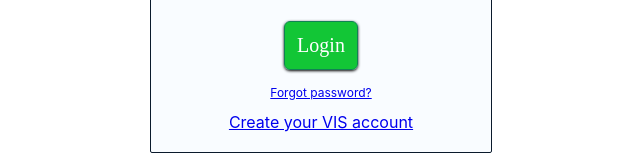
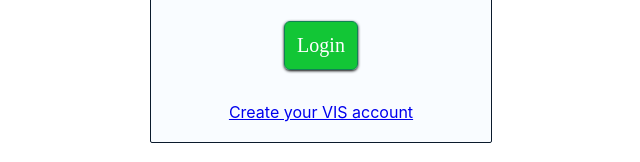
Before and after one commit to salsina/vehicle-insurance-system--frontend, a React (Create React App) app: page /login in a window 1280 px wide. Shown: the part 340-502 px from the top of the page, without its empty margins (319-959 px from the left). Built offline with nearby package versions, Linux system fonts and the light colour scheme.

Commit message:
Refactor codebase (#2)
* Refactor codebase

* Add driver information fields

```diff
--- a/src/App.js
+++ b/src/App.js
@@ -61,7 +61,6 @@ const GetUser = async (state) => {
 
         const data = await response.json();
         return_obj = data;
-        console.log(data);
     } catch (error) {
         console.error('Fetch error:', error);
     }
--- a/src/Dashboard/Dashboard.js
+++ b/src/Dashboard/Dashboard.js
@@ -23,7 +23,6 @@ function Dashboard() {
             let temp = await GetUser(state);
             setUser(temp);
             setPackages(temp['subscribedPackages']);
-            console.log(temp['subscribedPackages'])
         };
 
         fetchData();
--- a/src/Dashboard/Dashboard_MyAccount.js
+++ b/src/Dashboard/Dashboard_MyAccount.js
@@ -72,7 +72,7 @@ function Dashboard_MyAccount() {
             <div className="my-cars-container">
                 <h2>My Cars</h2>
                 {user && user['vehicles'].map(item => (
-                    <div className="car-info">
+                    <div key={item.id} className="car-info">
                         <h3>{item.vehicleName}</h3>
                         <div className="car-details">
                             <div className="detail-item"><strong>Model:</strong> {item.vehicleModel}</div>
@@ -81,6 +81,8 @@ function Dashboard_MyAccount() {
                             <div className="detail-item"><strong>Registration Number:</strong> {item.vehicleRegistrationNumber}</div>
                             <div className="detail-item"><strong>Status:</strong> {item.vehicleStatus}</div>
                             <div className="detail-item"><strong>Mileage:</strong> {item.mileage}</div>
+                            <div className="detail-item"><strong>Driver License:</strong> {item.drivingLicense}</div>
+                            <div className="detail-item"><strong>License Expiry:</strong> {item.licenseDateOfExpiry}</div>
                         </div>
                     </div>
                 ))}
--- a/src/Header/Header.js
+++ b/src/Header/Header.js
@@ -19,8 +19,6 @@ function Header() {
             />
 
             <div className="header__search" >
-                <input className="header__searchInput" type="text"/>
-                <SearchIcon className="header__searchIcon" />
             </div>
 
             <div className="header__nav">
--- a/src/Login/Login.js
+++ b/src/Login/Login.js
@@ -86,13 +86,7 @@ function Login(props) {
                     </button>
 
                 </form>
-
-                <Link to='/'>
-                    <p className="p">
-                        Forgot password?
-                    </p>
-                </Link>
-
+                <p></p>
                 <Link to='/signup'>
                     Create your VIS account
                 </Link>
--- a/src/Packages/PackageDashboard.js
+++ b/src/Packages/PackageDashboard.js
@@ -36,7 +36,6 @@ const PackageDashboard = ({ item }) => {
                 }
 
                 const data = await response.json();
-                console.log(data);
 
                 Swal.fire({
                     icon: 'success',
--- a/src/Signup/Signup.js
+++ b/src/Signup/Signup.js
@@ -28,7 +28,6 @@ function Signup() {
             message();
         } else {
             setMassage(res.massage);
-            console.log(res.message);
             Swal.fire({
                 icon: 'error',
                 title: 'Sign up Failed',
--- a/src/VehicleRegistrationForm/RegistrationForm.js
+++ b/src/VehicleRegistrationForm/RegistrationForm.js
@@ -63,7 +63,6 @@ function RegistrationForm(props) {
                 }
 
                 const data = await response.json();
-                console.log(data);
                 get_packages();
             } catch (error) {
                 console.error('Fetch error:', error);
@@ -99,7 +98,6 @@ function RegistrationForm(props) {
                 }
 
                 const data = await response.json();
-                console.log(data);
                 history("/dashboard")
 
             } catch (error) {
@@ -141,7 +139,6 @@ function RegistrationForm(props) {
                 }
 
                 const data = await response.json();
-                console.log(data);
                 setPackages(data);
 
             } catch (error) {
```
